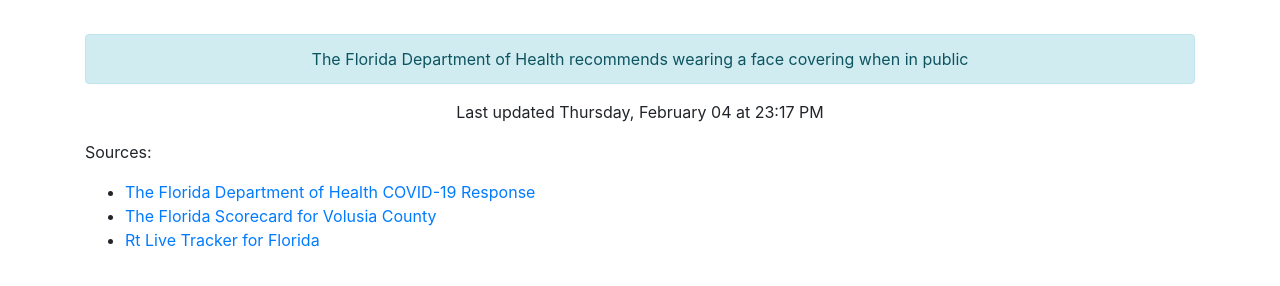
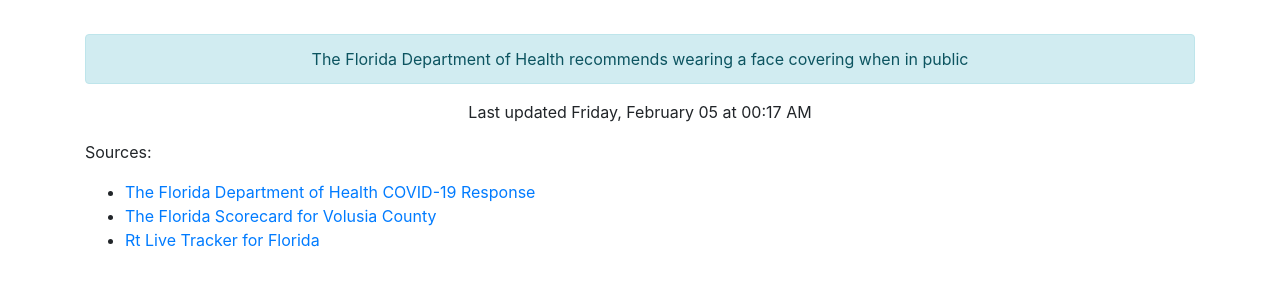
Before and after one commit to thinkjson/timeforchurch, a Jekyll site: the page built from index.md, in a window 1280 px wide. Shown: the part 544-830 px from the top of the page. Built offline with Jekyll 4.4.1, drawn with Linux system fonts in a browser that asks for light colours; our own code applies the rules of GitHub Pages for plain Markdown files.

Commit message:
Updating data

```diff
--- a/_includes/data.html
+++ b/_includes/data.html
@@ -10,4 +10,4 @@
     <div class="outcome text-success">YES</div>
     <div class="alert alert-info" role="alert">The Florida Department of Health recommends wearing a face covering when in public</div>
 
-    <p>Last updated Thursday, February 04 at 23:17 PM</p>
+    <p>Last updated Friday, February 05 at 00:17 AM</p>
```
